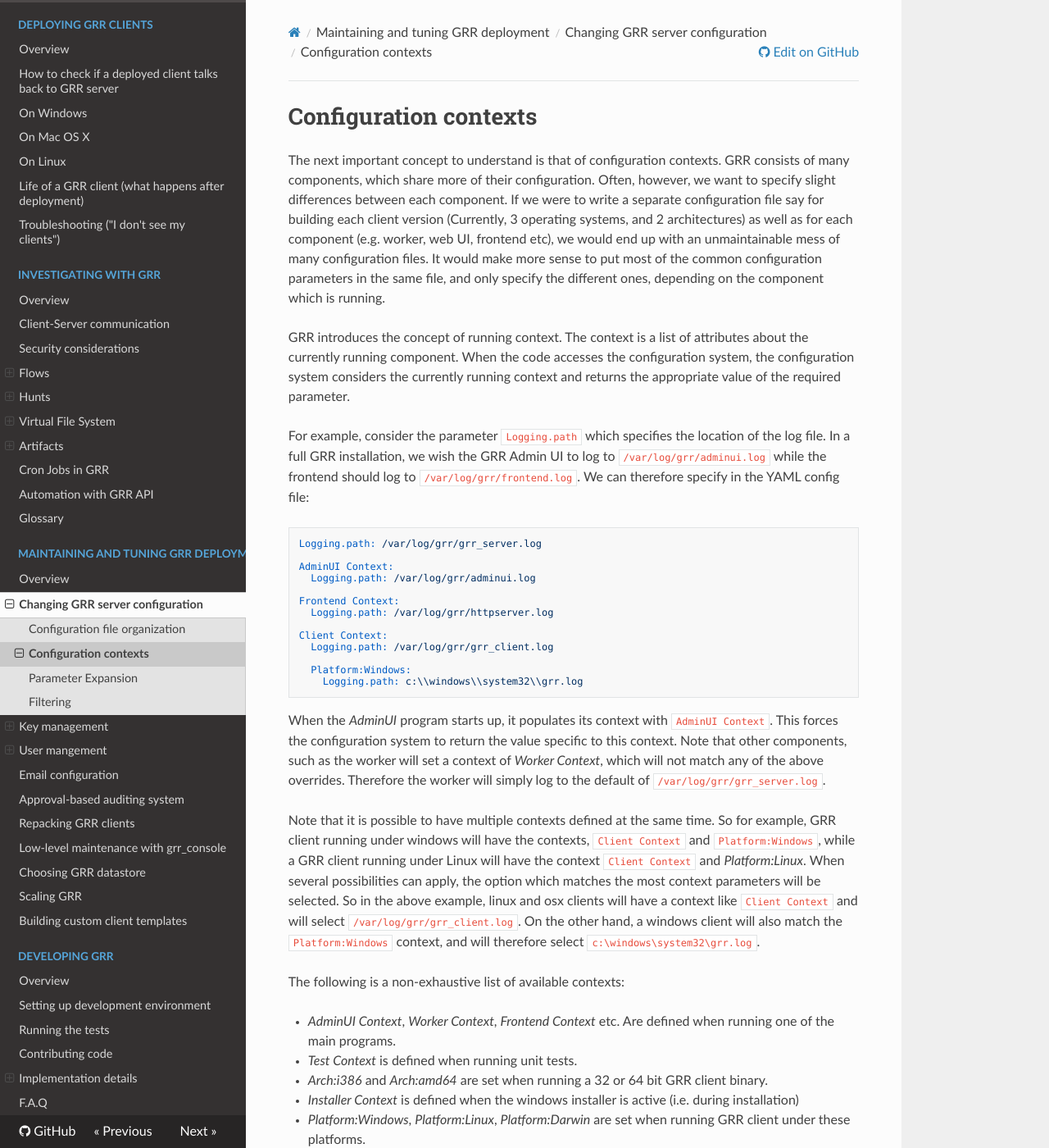
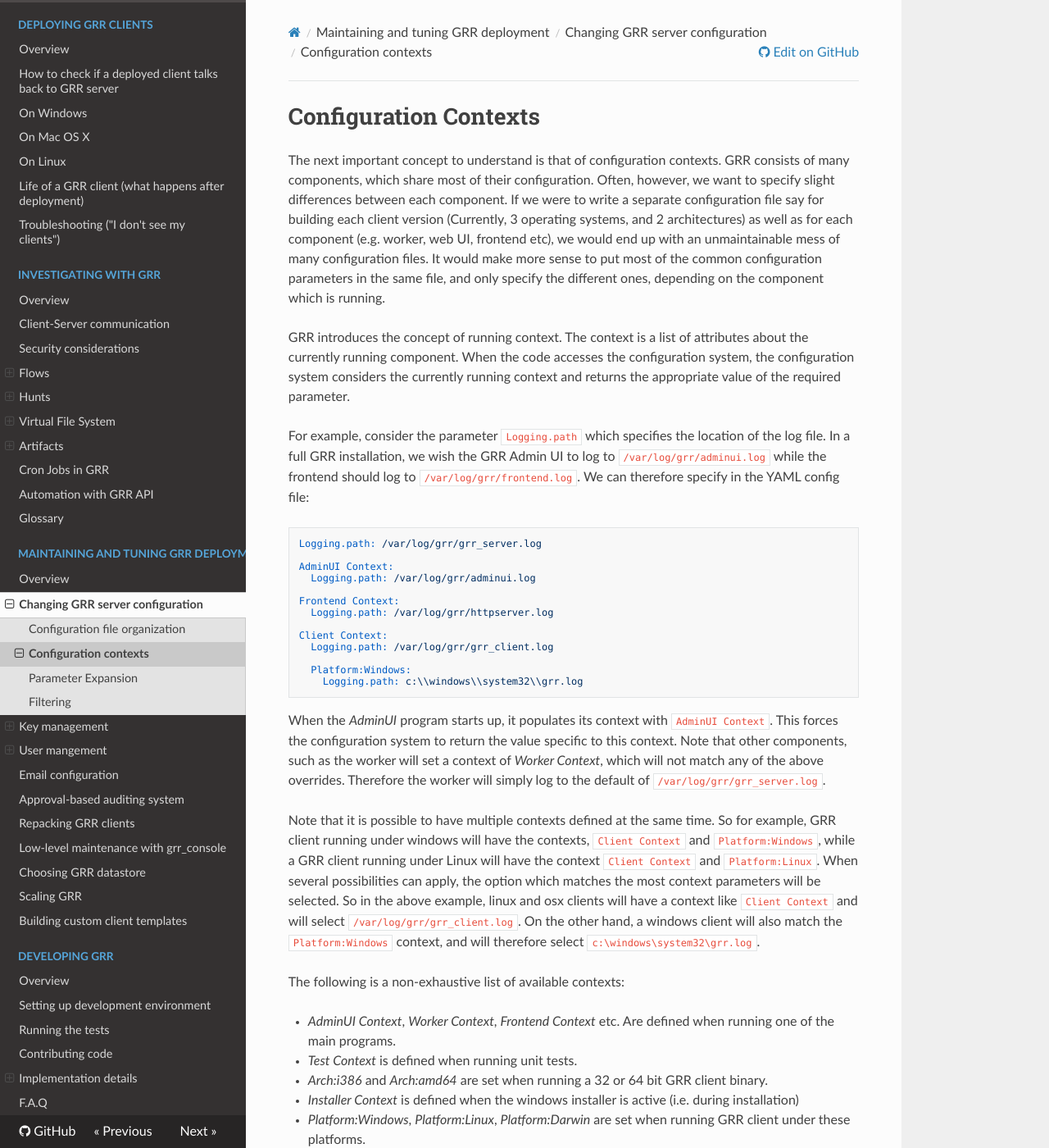
Before and after one commit to google/grr-doc, an MkDocs documentation site: the page built from docs/maintaining-and-tuning/configuration/contexts.md, in a window 1280 px wide and 1400 px high. Shown: the whole window at 82% size. Built offline with MkDocs 1.6.1, drawn with Linux system fonts in a browser that asks for light colours; nearby versions of some CDN libraries; old or Windows-style settings are respelled for this version of MkDocs; some of the changed text lies outside the part shown.

Commit message:
Some changes to the config system docs.

```diff
--- a/docs/maintaining-and-tuning/configuration/contexts.md
+++ b/docs/maintaining-and-tuning/configuration/contexts.md
@@ -1,7 +1,7 @@
-# Configuration contexts
+# Configuration Contexts
 
 The next important concept to understand is that of configuration
-contexts. GRR consists of many components, which share more of their
+contexts. GRR consists of many components, which share most of their
 configuration. Often, however, we want to specify slight differences
 between each component. If we were to write a separate configuration
 file say for building each client version (Currently, 3 operating systems, and 2
@@ -50,7 +50,7 @@
 time. So for example, GRR client running under windows will have the
 contexts, `Client Context` and `Platform:Windows`, while a GRR client
 running under Linux will have the context `Client Context` and
-*Platform:Linux*. When several possibilities can apply, the option which
+`Platform:Linux`. When several possibilities can apply, the option which
 matches the most context parameters will be selected. So in the above
 example, linux and osx clients will have a context like `Client Context`
 and will select `/var/log/grr/grr_client.log`. On the other hand, a
```
Also changed, not shown: other parts of docs/maintaining-and-tuning/configuration/contexts.md (+2 -0 lines), docs/maintaining-and-tuning/configuration/file-organization.md (+3 -3 lines), docs/maintaining-and-tuning/configuration/parameter-expansion.md (+2 -2 lines).
